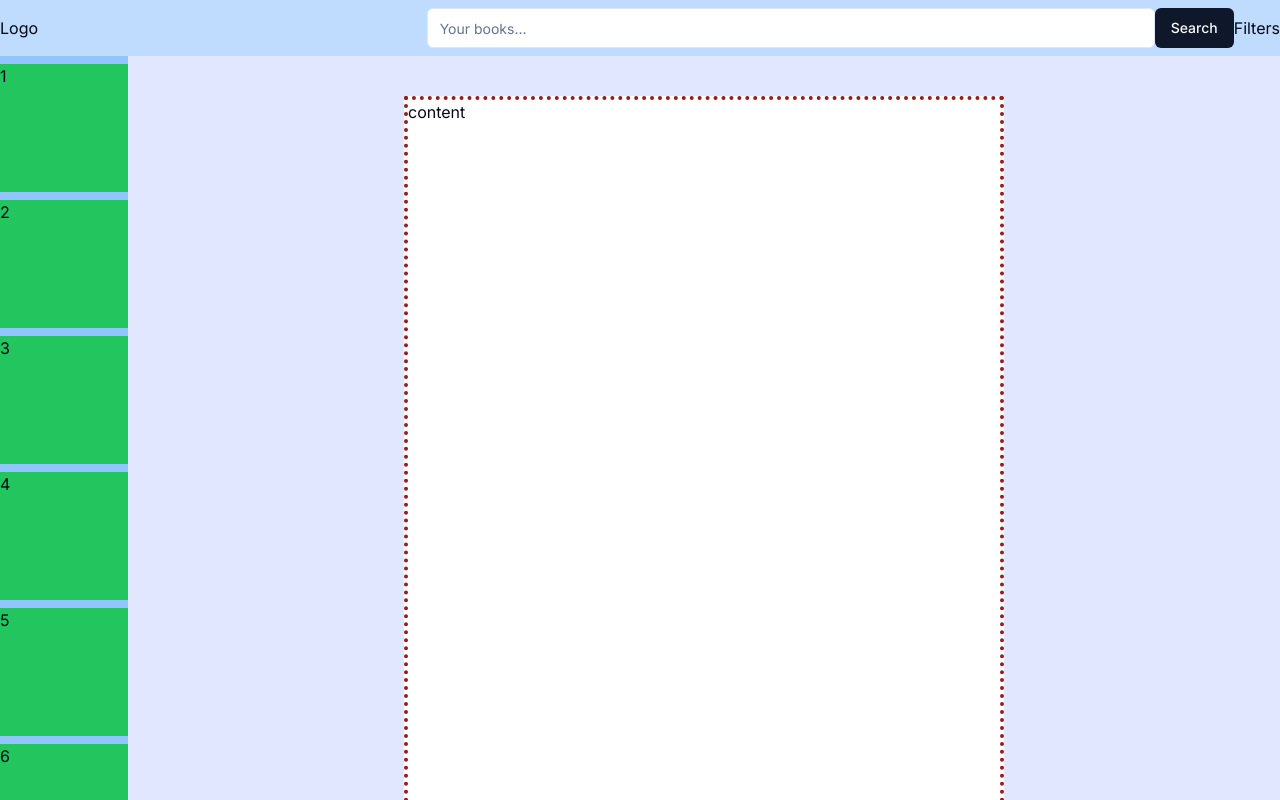
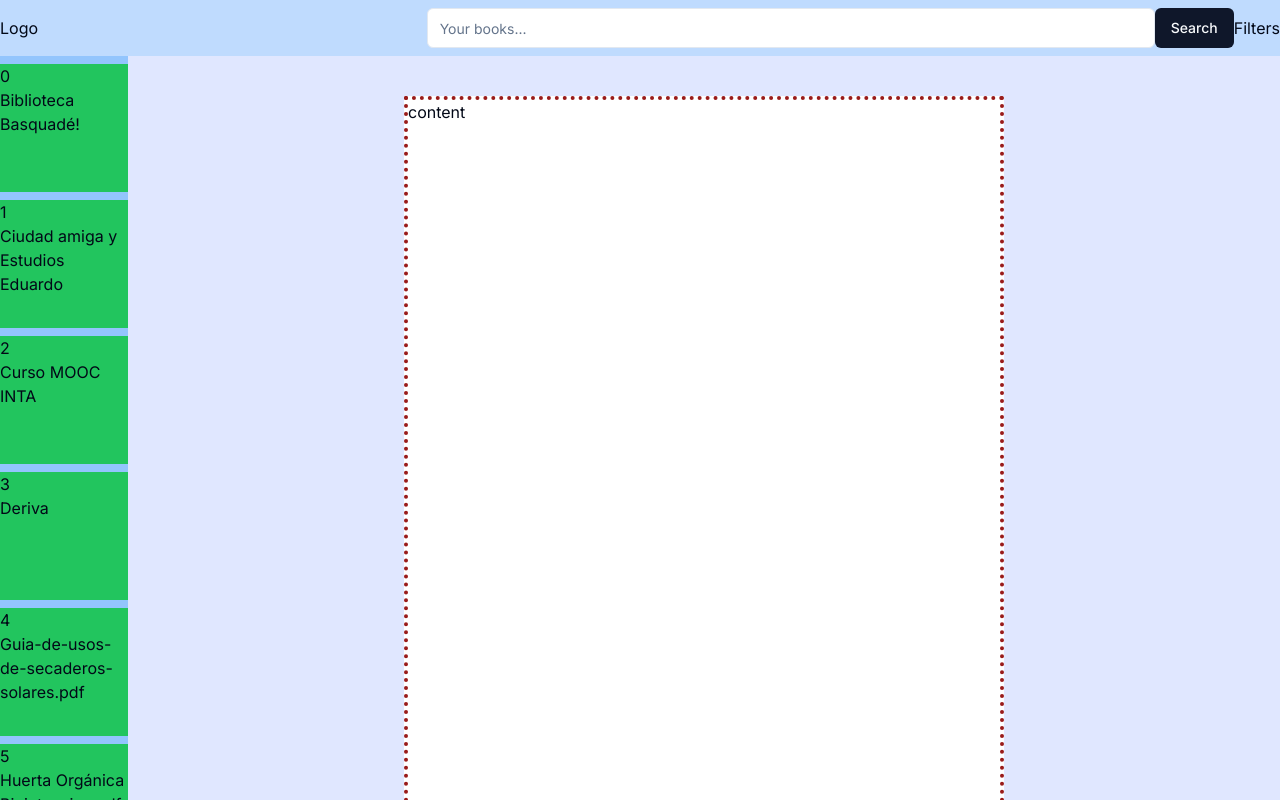
Before and after one commit to frannoriega/basquade, a Next.js app: page / in a window 1280 px wide. Built offline with nearby package versions, Linux system fonts and the light colour scheme.

Commit message:
Add new documents.ts file and update DocumentPreview and Aside components

```diff
--- /dev/null
+++ b/app/data/documents.ts
@@ -0,0 +1,7 @@
+import fs from "fs/promises";
+
+export const getDocuments = async () => {
+  // reads the folder public/pdfs an returns a list of the filesnames
+  const files = await fs.readdir("public/pdfs");
+  return files;
+};
--- a/components/document-preview.tsx
+++ b/components/document-preview.tsx
@@ -1,7 +1,13 @@
 type Props = {
   number: number;
+  name: string;
 };
 
-export default function DocumentPreview({ number }: Props) {
-  return <div className="size-32 bg-green-500">{number}</div>;
+export default function DocumentPreview({ number, name }: Props) {
+  return (
+    <div className="size-32 bg-green-500">
+      {number}
+      <div>{name}</div>
+    </div>
+  );
 }
--- a/components/layout/aside.tsx
+++ b/components/layout/aside.tsx
@@ -1,19 +1,21 @@
+import { getDocuments } from "@/app/data/documents";
 import DocumentPreview from "../document-preview";
 
 type Props = {
   className?: string;
 };
 
-export default function Aside({ className }: Props) {
+export default async function Aside({ className }: Props) {
   //create an array from 1 to 10
+  const documents = await getDocuments();
   const numbers = Array.from({ length: 10 }, (_, i) => i + 1);
 
   return (
     <div className="overflow-auto">
       <div className="flex h-max gap-2 overflow-auto bg-blue-300 py-2 md:flex-col">
-        {numbers.map((number) => (
+        {documents.map((name, number) => (
           <div className="flex-grow">
-            <DocumentPreview key={number} number={number} />
+            <DocumentPreview key={number} number={number} name={name} />
           </div>
         ))}
       </div>
```
